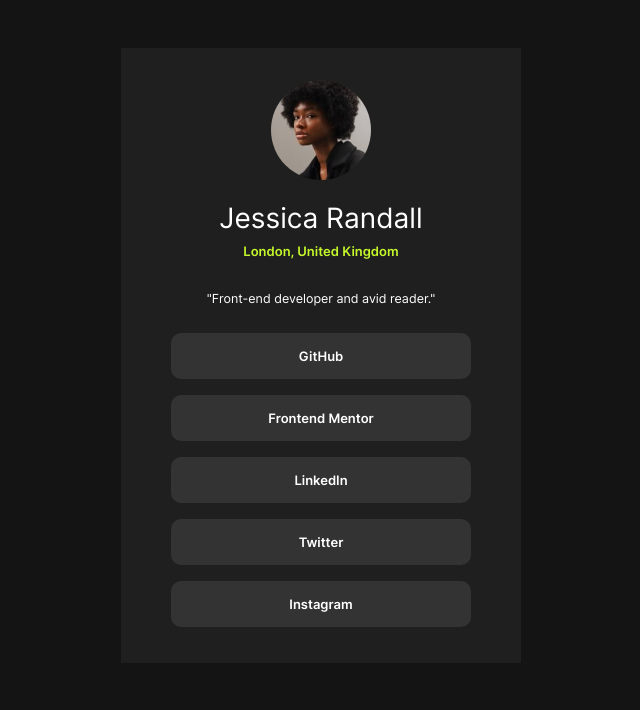
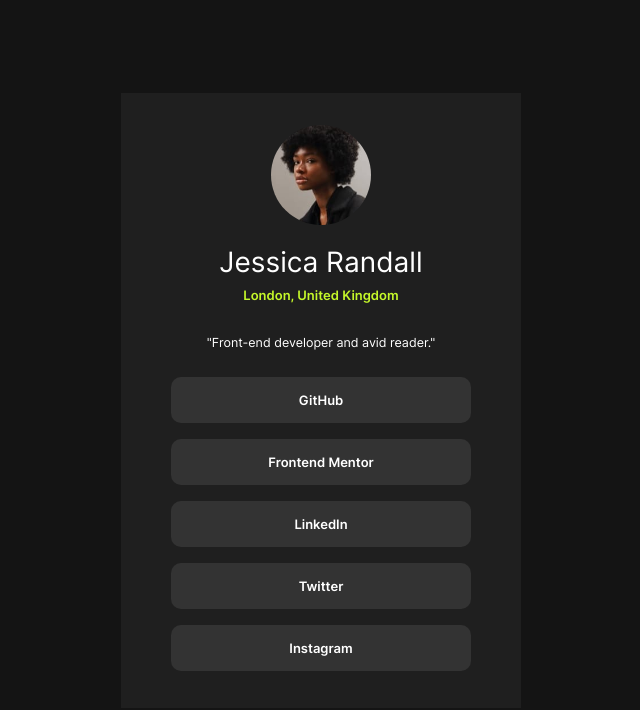
Before and after one commit to Fatima-Azzi/Social-links-profile, a plain HTML site: page index.html in a window 1280 px wide. Shown: the whole page, without its empty margins (319-959 px from the left). Drawn offline with Linux system fonts and the light colour scheme.

Commit message:
mise à jour du projet

```diff
--- a/style.css
+++ b/style.css
@@ -36,13 +36,13 @@ body{
     place-content: center;
     background-color: var(--Grey-900);
     color: #fff;
+    height: 100vh;
 }
 
 #card{
     background-color: var(--Grey-800);
     width: 400px;
     height: 615px;
-    margin: 3rem auto auto auto;
     padding: 2rem;
 }
 
```
